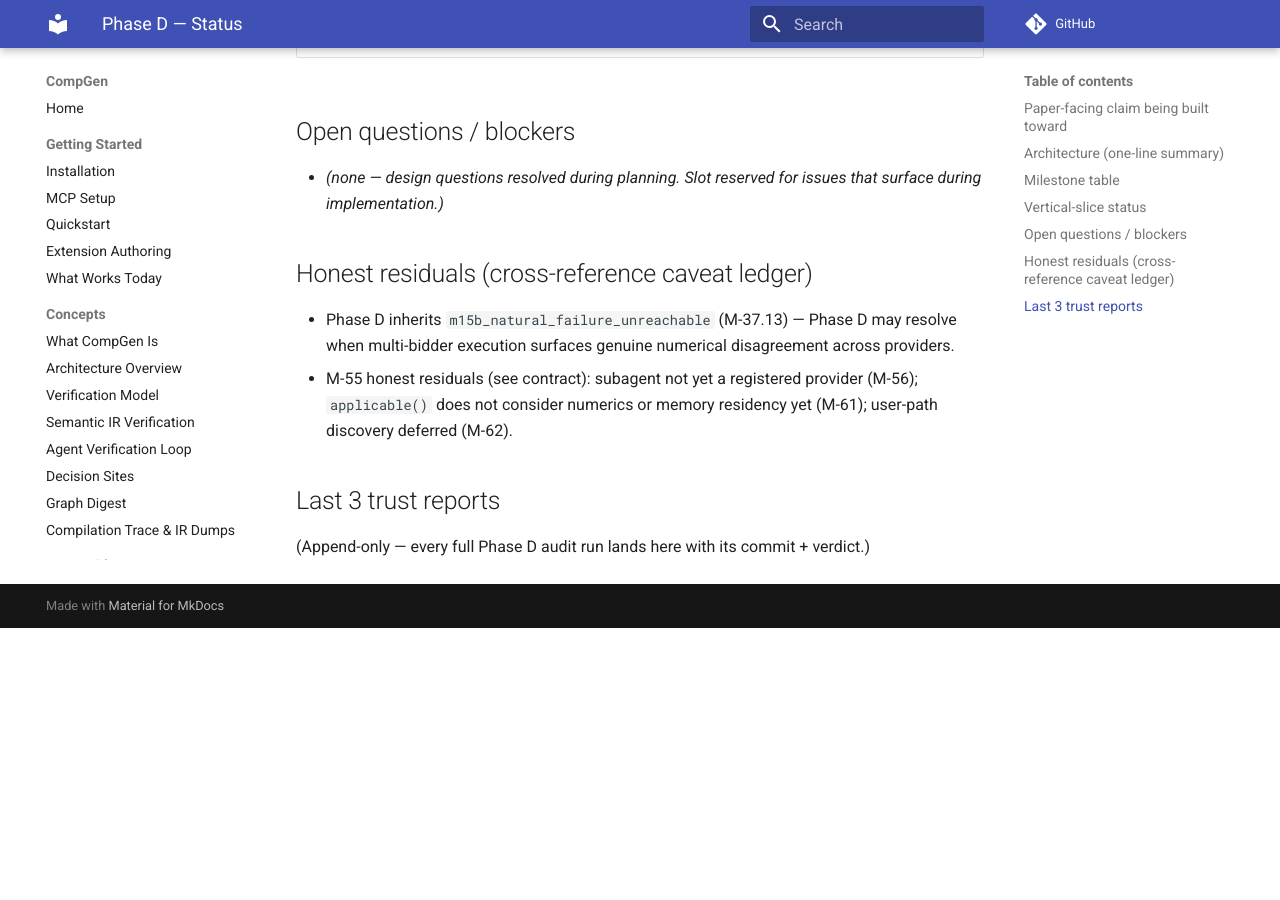
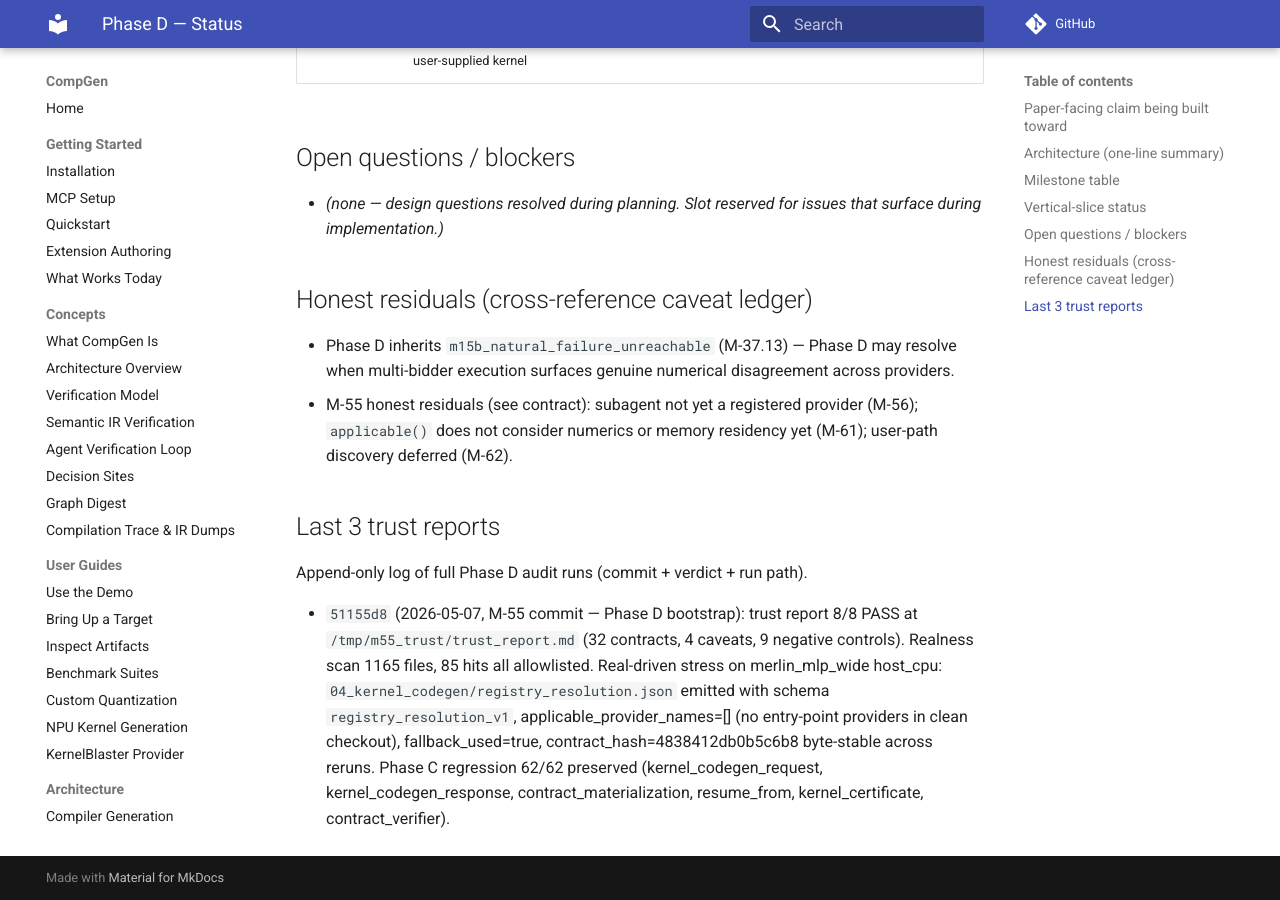
Before and after one commit to copparihollmann/RuntimeCompGen, an MkDocs documentation site: the page built from docs/phase_d_status.md, in a window 1280 px wide and 900 px high, scrolled down 2886 px. Built offline with MkDocs 1.6.1 and Material for MkDocs 9.7.7, drawn with Linux system fonts in a browser that asks for light colours; comment, search, counter and statistics services are not loaded; before the commit the page ends 3514 px from its top, so only the background shows below that; some of the changed text lies outside the part shown.

Commit message:
docs(phase_d): backfill M-55 status table + trust report entry
The M-55 commit landed before phase_d_status.md was updated; this
backfills the milestone row to status=complete with the actual commit
hash 51155d8, plus appends the M-55 trust report entry to the
append-only log.

Co-Authored-By: Claude Opus 4.7 (1M context) <noreply@anthropic.com>

```diff
--- a/docs/phase_d_status.md
+++ b/docs/phase_d_status.md
@@ -1,6 +1,6 @@
 # Phase D — Status
 
-_Last updated: 2026-05-07_  ·  _Current head: `e3d7454` (pre-M-55 commit)_  ·  _Phase plan: `~/.claude/plans/stateful-jumping-lovelace.md`_
+_Last updated: 2026-05-07_  ·  _Current head: `51155d8` (M-55 landed)_  ·  _Phase plan: `~/.claude/plans/stateful-jumping-lovelace.md`_  ·  _Trust report: `/tmp/m55_trust/trust_report.md` (8/8 PASS, 32 contracts)_
 
 This is the canonical Phase D tracker. Every Phase D milestone's done
 condition includes updating this document with the new commit hash,
@@ -43,7 +43,7 @@ Status legend: `planned` → `in_progress` → `complete` (tests green + commit
 
 | ID    | Name                                                | Status        | Commit  | Evidence                                                                                            | Test count |
 | ----- | --------------------------------------------------- | ------------- | ------- | --------------------------------------------------------------------------------------------------- | ---------- |
-| M-55  | Wire ProviderRegistry into Phase C kernel-codegen   | in_progress   | —       | `python/compgen/kernels/registry.py` (applicable() + default_registry), `python/compgen/graph_compilation/kernel_codegen.py` (registry_resolution emit), `tests/graph_compilation/test_registry_wired.py`, `docs/realness/m55_registry_wired.yaml` | 7 (M-55), 62/62 Phase C regression preserved |
+| M-55  | Wire ProviderRegistry into Phase C kernel-codegen   | complete      | `51155d8` | `python/compgen/kernels/registry.py` (applicable() + default_registry), `python/compgen/graph_compilation/kernel_codegen.py` (registry_resolution emit), `tests/graph_compilation/test_registry_wired.py`, `docs/realness/m55_registry_wired.yaml` | 7 (M-55), 62/62 Phase C regression preserved, trust 8/8 (32 contracts) |
 | M-56  | Two-stage provider protocol (bid + fulfill)         | planned       | —       | —                                                                                                   | —          |
 | M-57  | Multi-bidder auction with tool-mediated pruning     | planned       | —       | —                                                                                                   | —          |
 | M-58  | Canonical shape-class hash                          | planned       | —       | —                                                                                                   | —          |
@@ -77,4 +77,6 @@ Status legend: `planned` → `in_progress` → `complete` (tests green + commit
 
 ## Last 3 trust reports
 
-(Append-only — every full Phase D audit run lands here with its commit + verdict.)
+Append-only log of full Phase D audit runs (commit + verdict + run path).
+
+- `51155d8` (2026-05-07, M-55 commit — Phase D bootstrap): trust report 8/8 PASS at `/tmp/m55_trust/trust_report.md` (32 contracts, 4 caveats, 9 negative controls). Realness scan 1165 files, 85 hits all allowlisted. Real-driven stress on merlin_mlp_wide host_cpu: `04_kernel_codegen/registry_resolution.json` emitted with schema `registry_resolution_v1`, applicable_provider_names=[] (no entry-point providers in clean checkout), fallback_used=true, contract_hash=4838412db0b5c6b8 byte-stable across reruns. Phase C regression 62/62 preserved (kernel_codegen_request, kernel_codegen_response, contract_materialization, resume_from, kernel_certificate, contract_verifier).
```
